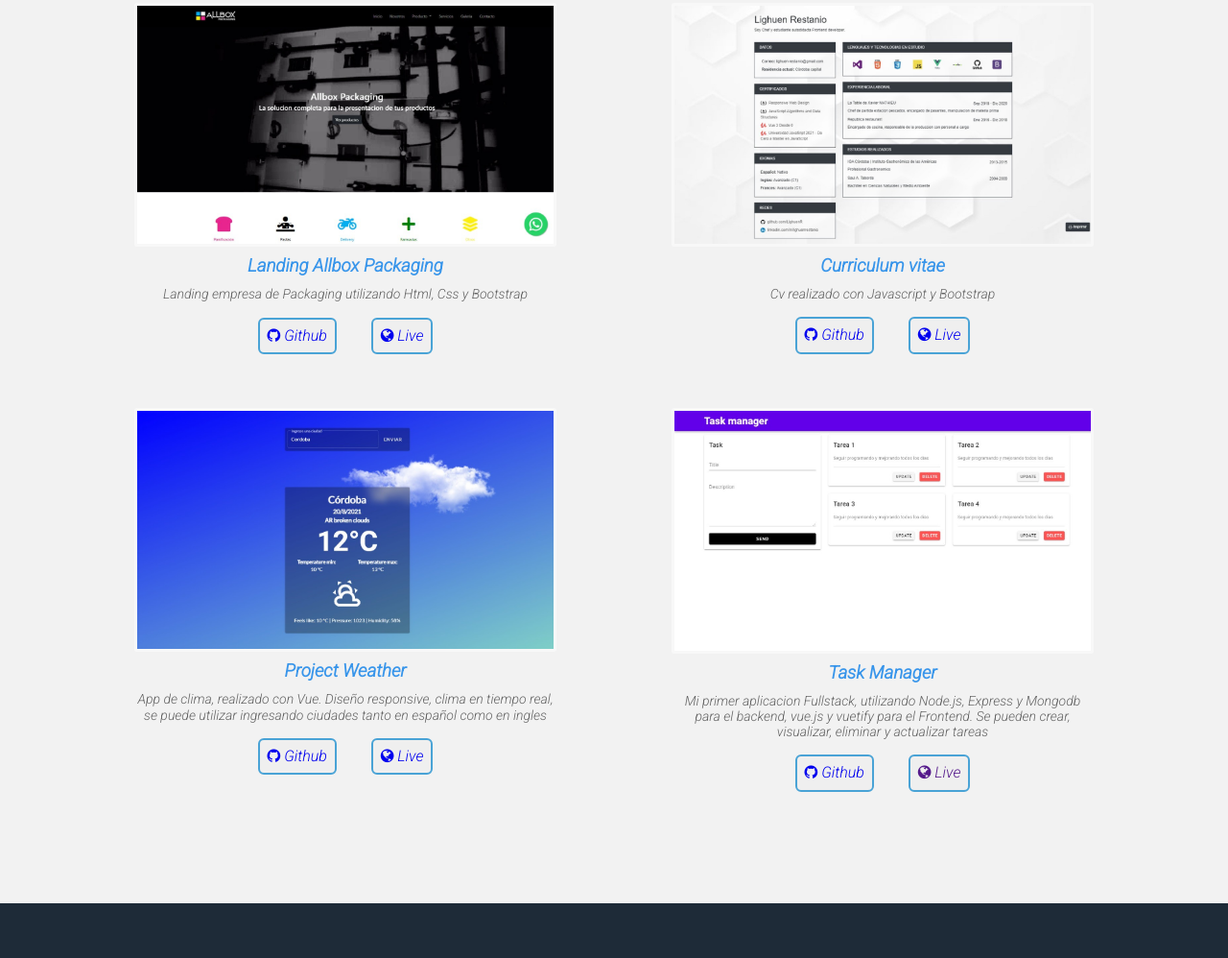
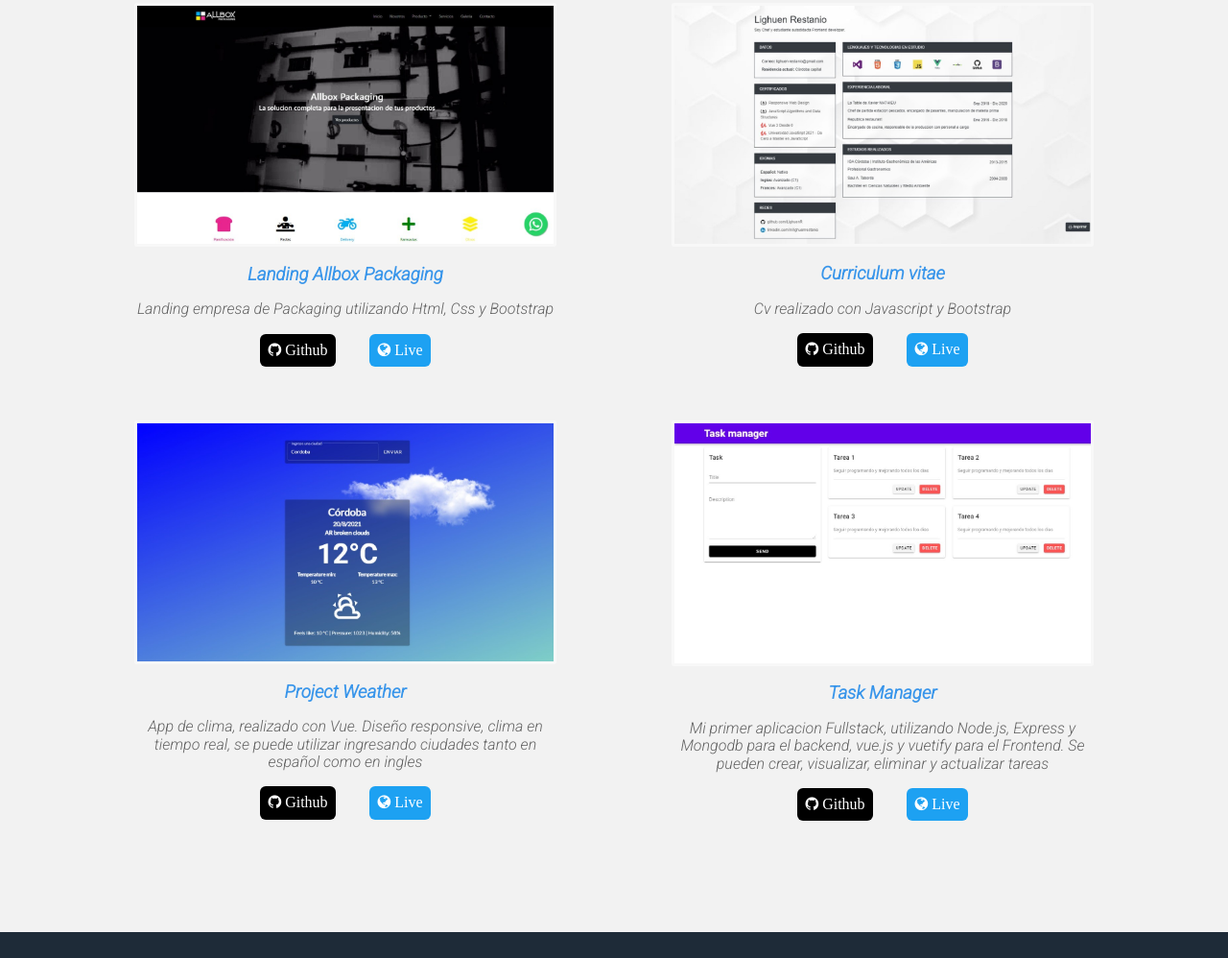
Before and after one commit to LighuenR/fcc-project5, a plain HTML site: page index.html in a window 1280 px wide. Shown: the part 993-1991 px from the top of the page at 96% size. Drawn offline with Linux system fonts and the light colour scheme.

Commit message:
buttonsssss

```diff
--- a/index.html
+++ b/index.html
@@ -54,9 +54,9 @@
                         <div class="description">
                             <h3 class="name">Landing Allbox Packaging</h3>
                             <p class="category">Landing empresa de Packaging utilizando Html, Css y Bootstrap</p>
-                            <button><a href="https://github.com/LighuenR/allboxProject1"><i class="fa fa-github"></i>
-                                    Github</a></button> <button><a href="https://lighuenr.github.io/allboxProject1/"><i
-                                        class="fa fa-globe"></i> Live</a></button>
+                            <a href="https://github.com/LighuenR/allboxProject1"><button class="btn-g"><i class="fa fa-github"></i>
+                                    Github</button></a> <a href="https://lighuenr.github.io/allboxProject1/"><button class="btn-l"><i
+                                        class="fa fa-globe"></i> Live</button></a>
                         </div>
                     </div>
 
@@ -67,9 +67,9 @@
                         <div class="description">
                             <h3 class="name">Curriculum vitae</h3>
                             <p class="category">Cv realizado con Javascript y Bootstrap<span><a href=""></a></span></p>
-                            <button><a href="https://github.com/LighuenR/Curriculum-Vitae"><i class="fa fa-github"></i>
-                                    Github</a></button> <button><a href="http://cv.lighuen.ar/"><i
-                                        class="fa fa-globe"></i> Live</a></button>
+                            <a href="https://github.com/LighuenR/Curriculum-Vitae"><button class="btn-g"><i class="fa fa-github"></i>
+                                    Github</button></a> <a href="http://cv.lighuen.ar/"><button class="btn-l"><i
+                                        class="fa fa-globe"></i> Live</button></a>
                         </div>
                     </div>
                     <div class="project">
@@ -80,10 +80,10 @@
                             <h3 class="name">Project Weather</h3>
                             <p class="category">App de clima, realizado con Vue. Diseño responsive, clima en tiempo
                                 real, se puede utilizar ingresando ciudades tanto en español como en ingles</p>
-                            <button><a href="https://github.com/LighuenR/project-weather"><i class="fa fa-github"></i>
-                                    Github</a></button> <button><a
-                                    href="https://project-weather-ng2vu.ondigitalocean.app/"><i class="fa fa-globe"></i>
-                                    Live</a></button>
+                                <a href="https://github.com/LighuenR/project-weather"> <button class="btn-g"><i class="fa fa-github"></i>
+                                    Github</button></a><a
+                                    href="https://project-weather-ng2vu.ondigitalocean.app/"> <button class="btn-l"><i class="fa fa-globe"></i>
+                                    Live</button></a>
                         </div>
 
                     </div>
@@ -96,8 +96,8 @@
                             <p class="category">Mi primer aplicacion Fullstack, utilizando Node.js, Express y Mongodb
                                 para el backend, vue.js y vuetify para el Frontend. Se pueden crear, visualizar,
                                 eliminar y actualizar tareas</p>
-                            <button><a href="https://github.com/LighuenR/CRUDproject"><i class="fa fa-github"></i>
-                                    Github</a></button> <button><a href=""><i class="fa fa-globe"></i> Live</a></button>
+                                <a href="https://github.com/LighuenR/CRUDproject">   <button class="btn-g"></a><i class="fa fa-github"></i>
+                                    Github</button></a><a href=""> <button class="btn-l"></i><i class="fa fa-globe"></i> Live</button></a>
                         </div>
 
                     </div>
--- a/styles.css
+++ b/styles.css
@@ -168,27 +168,42 @@ header .text-container .text .profesion {
 .main .projects .container-projects .project .description .name {
     font-weight: 700;
     color: #3895ea;
-    margin-bottom: 10px;
+    margin-top: 1em;
+
 }
 
 .main .projects .container-projects .project .description .category {
-    font-size: 14px;
+    margin-top: 1em;
+    font-size: 16px;
     color: #636363;
 
 }
 
-.main .projects .container-projects .project .description button {
+.main .projects .container-projects .project .description .btn-g {
+    cursor: pointer;
     margin: 1em;
     padding: 0.5em;
-    border: 2px solid #49A3D6;
+    color: white;
+    background-color: black ;
+    border: none;
     border-radius: 6px;
-    justify-content: right;
-    align-items: right;
+    font-family: 'Times New Roman', Times, serif;
+}
+
+.main .projects .container-projects .project .description .btn-l {
+    cursor: pointer;
+    margin: 1em;
+    padding: 0.5em;
+    color: white;
+    background-color: #1da1f2 ;
+    border: none;
+    border-radius: 6px;
+    font-family: 'Times New Roman', Times, serif;
 }
 
 
-.main .projects .container-projects .project .description button:hover {
-    background: #fff;}
+/* .main .projects .container-projects .project .description button:hover {
+    background: #fff;} */
 
 /* Footer */
 
```
